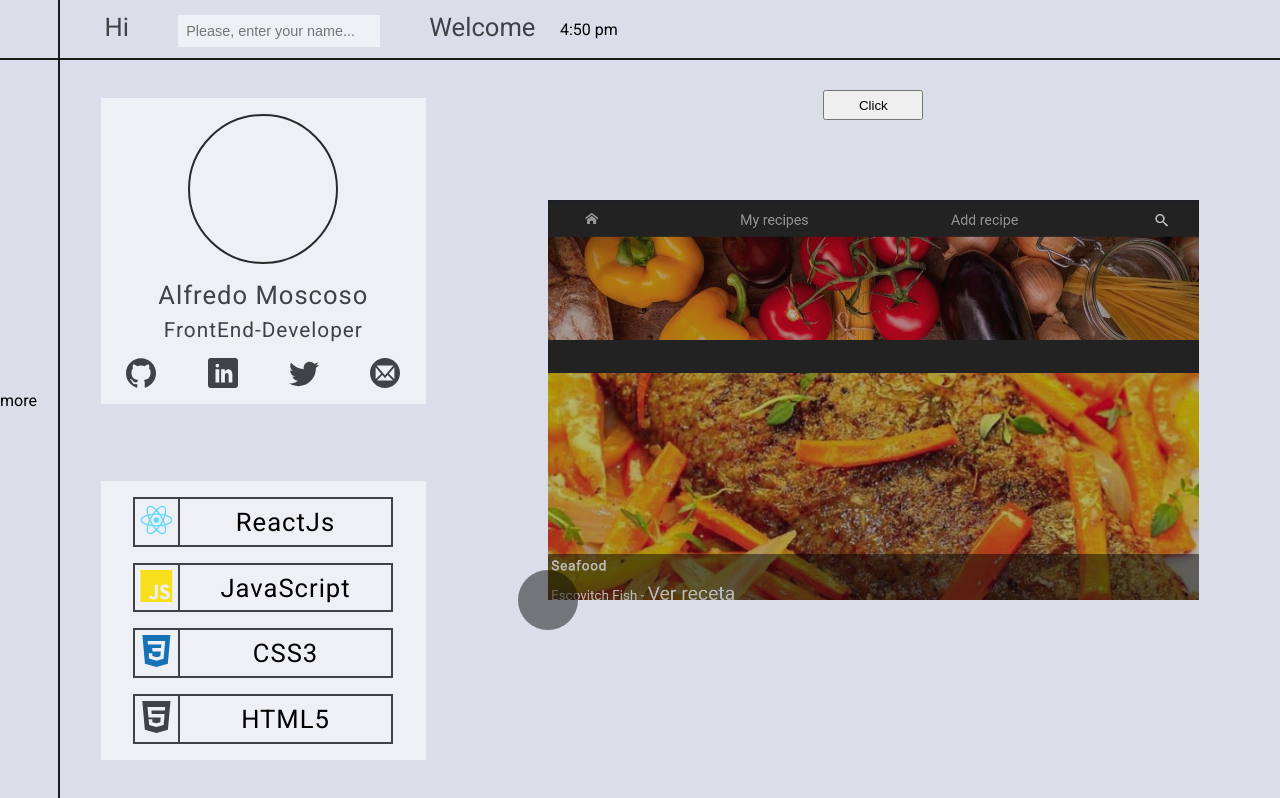
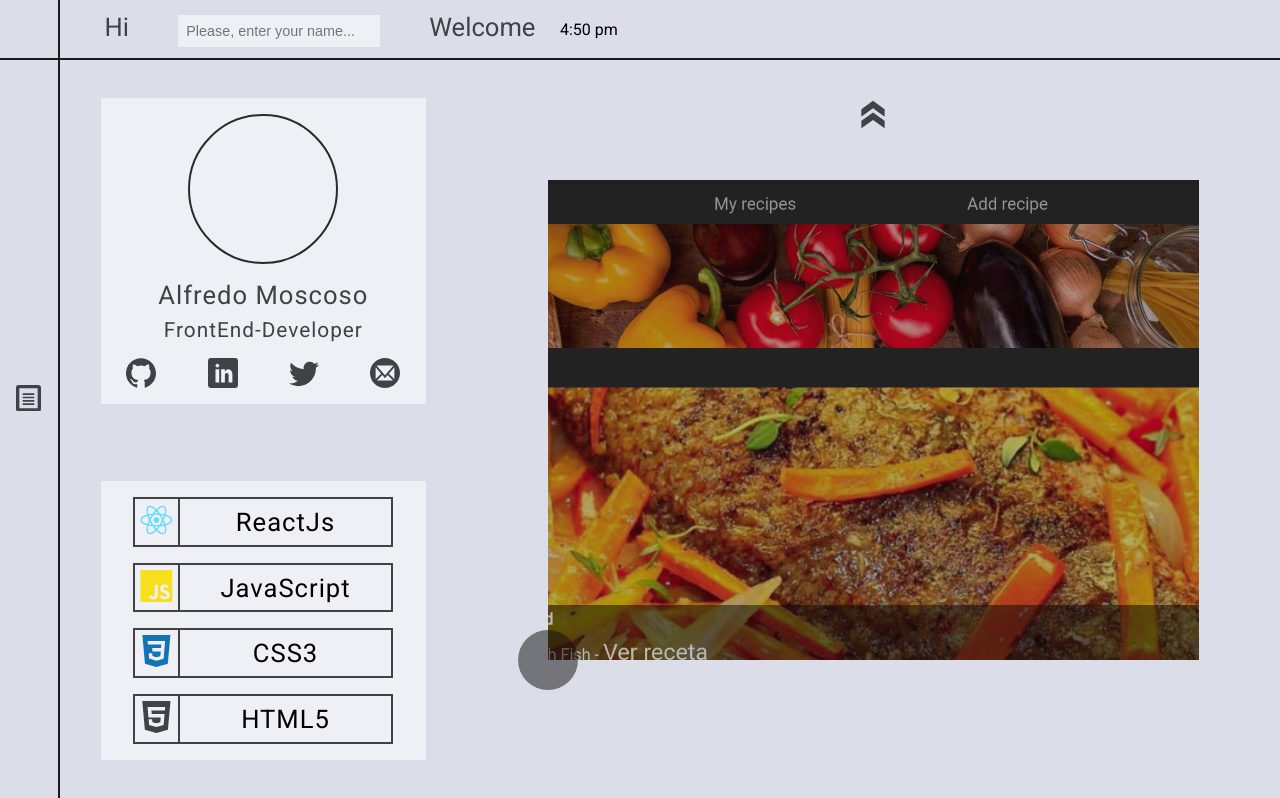
Before and after one commit to JairDev/jair-dev-portfolio, a React (Create React App) app: page / in a window 1280 px wide. Built offline with nearby package versions, Linux system fonts and the light colour scheme.

Commit message:
Add styles

```diff
--- a/public/index.html
+++ b/public/index.html
@@ -53,6 +53,12 @@
       <symbol id="icon-javascript" viewBox="0 0 32 32">
         <path fill="#f7df1e" style="fill: var(--color2, #f7df1e)" d="M0 0h32v32h-32zM29.379 24.368c-0.233-1.46-1.184-2.687-4.004-3.831-0.981-0.46-2.072-0.78-2.396-1.52-0.121-0.44-0.14-0.68-0.061-0.94 0.2-0.861 1.22-1.12 2.020-0.88 0.52 0.16 1 0.56 1.301 1.2 1.379-0.901 1.379-0.901 2.34-1.5-0.36-0.56-0.539-0.801-0.781-1.040-0.84-0.94-1.959-1.42-3.779-1.379l-0.94 0.119c-0.901 0.22-1.76 0.7-2.28 1.34-1.52 1.721-1.081 4.721 0.759 5.961 1.82 1.36 4.481 1.659 4.821 2.94 0.32 1.56-1.16 2.060-2.621 1.88-1.081-0.24-1.68-0.781-2.34-1.781l-2.44 1.401c0.28 0.64 0.6 0.919 1.080 1.479 2.32 2.341 8.12 2.221 9.161-1.339 0.039-0.12 0.32-0.94 0.099-2.2zM17.401 14.708h-2.997c0 2.584-0.012 5.152-0.012 7.74 0 1.643 0.084 3.151-0.184 3.615-0.44 0.919-1.573 0.801-2.088 0.64-0.528-0.261-0.796-0.621-1.107-1.14-0.084-0.14-0.147-0.261-0.169-0.261l-2.433 1.5c0.407 0.84 1 1.563 1.765 2.023 1.14 0.68 2.672 0.9 4.276 0.54 1.044-0.301 1.944-0.921 2.415-1.881 0.68-1.24 0.536-2.76 0.529-4.461 0.016-2.739 0-5.479 0-8.239z"></path>
       </symbol>
+      <symbol id="icon-file-text" viewBox="0 0 32 32">
+        <path d="M27 0h-24c-1.65 0-3 1.35-3 3v26c0 1.65 1.35 3 3 3h24c1.65 0 3-1.35 3-3v-26c0-1.65-1.35-3-3-3zM26 28h-22v-24h22v24zM8 14h14v2h-14zM8 18h14v2h-14zM8 22h14v2h-14zM8 10h14v2h-14z"></path>
+      </symbol>
+      <symbol id="icon-double_arrow" viewBox="0 0 24 24">
+        <path d="M8.484 5.016l5.016 6.984-5.016 6.984h-4.5l5.016-6.984-5.016-6.984h4.5zM15.516 5.016l4.969 6.984-4.969 6.984h-4.5l4.969-6.984-4.969-6.984h4.5z"></path>
+      </symbol>
     </svg>
     <noscript>You need to enable JavaScript to run this app.</noscript>
     <div id="root"></div>
--- a/src/App.css
+++ b/src/App.css
@@ -46,12 +46,53 @@
 
 .App-aside {
   border-right: 2px solid rgb(27, 27, 27);
+  padding: 0 .5rem;
   position: absolute;
   top: 0;
   height: 100vh;
   width: 60px;
   display: flex;
   align-items: center;
+  z-index: 400;
+}
+
+.content-button-info {
+  display: flex;
+  justify-content: center;
+  width: 100%;
+}
+
+.content-button-info button {
+  background: none;
+  border: none;
+  cursor: pointer;
+}
+
+.App-content-personal-info {
+  /* border: 2px solid red; */
+  background-color: #DBDEE8;
+  padding: 50px 50px 50px 110px;
+  margin-top: 60px;
+  opacity: 0;
+  position: absolute;
+  top: 0;
+  width: 100%;
+  height: 100%;
+  transition: all .5s ease-in-out;
+  transform-origin: left;
+  transform: scaleX(0);
+  z-index: 300;
+}
+
+.App-content-personal-info p {
+  font-size: calc(1vw + 1rem);
+  line-height: 1.5;
+  letter-spacing: 2px;
+}
+
+.App-content-personal-info.scale-info {
+  opacity: 1;
+  transform: scaleX(1.0);
 }
 
 .App-main {
@@ -59,7 +100,18 @@
   grid-template-columns: 1fr 2fr;
   padding-left: 60px;
   height: calc(100vh - 62px);
+  opacity: 1;
+  position: relative;
+  transform: scaleX(1.0);
+  transition: all .5s ease-in-out;
+  transform-origin: right;
 }
+
+.App-main.scale {
+  opacity: 0;
+  transform: scaleX(0);
+}
+
 
 .App-content-profile-skills {
   /* border: 2px solid darkgreen; */
@@ -172,6 +224,10 @@
   width: 20%;
 }
 
+.content-icon-skills svg {
+  width: 100%;
+}
+
 .skills span {
   /* border: 2px solid red; */
   width: 100%;
@@ -200,15 +256,17 @@
   width: 80%;
   /* height: 400px; */
   position: absolute;
-  top: calc(200px - 60px);
+  top: 15vmin;
   transition: all .5s ease-in-out;
 }
 
 .projects {
   /* outline: 2px solid red; */
   width: 100%;
-  height: 400px;
+  height: 60vmin;
   position: relative;
+  transition: all .5s ease-in-out;
+  opacity: 1;
 }
 
 .projects::before {
@@ -301,31 +359,53 @@
 }
 .icon {
   display: inline-block;
-  width: 100%;
+  width: 2em;
   height: 2em;
   stroke-width: 0;
   stroke: black;
   fill: var(--dark-color);
 }
 
+.content-button.top {
+  position: absolute;
+  top: 35px;
+}
+
+.top, .bottom {
+  background: none;
+  border: none;
+  cursor: pointer;
+}
 .top {
+  width: 100px;
+  height: 30px;
+  z-index: 200;
+}
+.top .icon-double_arrow.topSvg {
+  width: 3em;
+  height: 3em;
+  transform: rotate(-90deg);
+}
+
+.top.deactivate-top {
+  display: none;
+}
+
+.content-button.bottom {
   position: absolute;
-  top: 30px;
+  bottom: 35px;
+}
+
+.bottom {
+  display: none;
   width: 100px;
   height: 30px;
   z-index: 1000;
 }
-.top.deactivate-top {
-  display: none;
-}
-
-.bottom {
-  display: none;
-  position: absolute;
-  bottom: 30px;
-  width: 100px;
-  height: 30px;
-  z-index: 1000;
+.bottom .icon-double_arrow.bottomSvg {
+  width: 3em;
+  height: 3em;
+  transform: rotate(90deg);
 }
 
 .bottom.activate-bottom{
--- a/src/App.js
+++ b/src/App.js
@@ -1,10 +1,6 @@
 import React from "react";
-import ProfileCard from "components/ProfileCard/ProfileCard";
-import { users, skills } from "data/info-portfolio";
-import IterateArray from "components/IterateArray/IterateArray";
 import "./App.css";
-import Skills from "components/Skills/Skills";
-import Projects from "components/Projects/Projects";
+import Home from "pages/Home"
 
 function App() {
   return (
@@ -26,32 +22,8 @@ function App() {
           <span>4:50 pm</span>
         </div>
       </header>
-      <aside className="App-aside">
-        <span>more</span>
-      </aside>
+      <Home/>
 
-      <section className="App-main">
-        <section className="App-content-profile-skills">
-          <div className="App-content-profile">
-            <IterateArray
-              array={users}
-              Component={ProfileCard}
-              type={"userInfo"}
-            />
-          </div>
-          <div className="App-content-skills">
-            <IterateArray array={skills} Component={Skills} type={"skills"} />
-          </div>
-        </section>
-
-        <section className="App-parent-projects">
-          <div className="App-content-projects">
-            <Projects/>
-            {/* <IterateArray array={projects} Component={Projects} type={"projects"}/> */}
-          </div>
-
-        </section>
-      </section>
     </div>
   );
 }
--- /dev/null
+++ b/src/components/Button/Button.js
@@ -0,0 +1,18 @@
+import React from "react"
+
+function Button({className, classSvg, onClick, refButton}) {
+
+  return(
+    <div ref={refButton} className={`content-button ${className}`}>
+      <form>
+        <button className={className} onClick={onClick}>
+        <svg className={`icon icon-double_arrow ${classSvg}`}>
+          <use xlinkHref="#icon-double_arrow"></use>
+        </svg>
+        </button>
+      </form>
+    </div>
+  )
+}
+
+export default Button
--- a/src/components/Projects/Projects.js
+++ b/src/components/Projects/Projects.js
@@ -3,17 +3,26 @@ import ContentProjects from "components/ContentProjects/ContentProjects"
 import IterateArray from "components/IterateArray/IterateArray"
 import useElementPosition from "hooks/useElementPosition"
 import { projects } from "data/info-portfolio";
+import Button from "components/Button/Button";
 
 function Projects() {
-  const {elementRef, position, classTop, classBottom} = useElementPosition()
+  const {handleTop, handleBottom,elementRef, classTop, classBottom} = useElementPosition()
 
   return (
     <>
-      <button className={classTop === "" ? "top" : `top ${classTop}`} onClick={position}>Click</button>
+      <Button
+        classSvg="topSvg"
+        className={classTop === "" ? "top" : `top ${classTop}`}
+        onClick={handleTop}
+      />
       <div ref={elementRef} className="content-projects">
         <IterateArray array={projects} Component={ContentProjects} type={"projects"}/>
       </div>
-      <button className={classBottom === "" ? "bottom" : `bottom ${classBottom}`}  onClick={position}>Click</button>
+      <Button
+        classSvg="bottomSvg"
+        className={classBottom === "" ? "bottom" : `bottom ${classBottom}`}
+        onClick={handleBottom}
+      />
     </>
   )
 }
--- a/src/hooks/useElementPosition.js
+++ b/src/hooks/useElementPosition.js
@@ -6,17 +6,15 @@ function useElementPosition() {
   const [classTop, setClassTop] = useState("")
   const [classBottom, setClassBottom] = useState("")
 
-  const position = (e) => {
-    let element = e.target
-    element.className === "top" ? top() : bottom()
-
-  }
-  const top = () => {
+  const handleTop = (e) => {
+    e.preventDefault()
+    console.log("top")
     setCount(prev => prev += 1)
-
   }
 
-  const bottom = () => {
+  const handleBottom = (e) => {
+    e.preventDefault()
+    console.log("bottom")
     setCount(prev => prev -= 1)
   }
 
@@ -29,37 +27,22 @@ function useElementPosition() {
     const outSize = coords.height - realSizeElements
     const marginAdd = outSize / (node.length - 1)
     const translate = (marginAdd + nodesHeight) * count
-    const bottom = coords.height - nodesHeight
-    if(count >= node.length) {
-      console.log("return")
-      return
-    }
+
     if(count >= node.length - 1) {
       setClassTop("deactivate-top")
-      console.log("deactivate-top")
     }else {
-      console.log("activate-top")
       setClassTop("")
     }
 
     if(count > 0) {
-      console.log("activate-bottom")
       setClassBottom("activate-bottom")
     }else {
-      console.log("deactivate-bottom")
       setClassBottom("")
     }
-
-    // console.log(coords)
-    console.log(count)
-    // console.log(translate)
     element.style = `transform: translateY(-${translate}px)`
-    // console.log("useElementPosition -> bottom", bottom)
-    // console.log(translate)
-
   }, [count])
 
-  return {elementRef, position, classTop, classBottom}
+  return {handleTop, handleBottom, elementRef, classTop, classBottom}
 }
 
 export default useElementPosition
--- /dev/null
+++ b/src/pages/Home/index.js
@@ -0,0 +1,80 @@
+import React, {useRef, useState} from "react"
+import ProfileCard from "components/ProfileCard/ProfileCard";
+import { users, skills } from "data/info-portfolio";
+import IterateArray from "components/IterateArray/IterateArray";
+import Skills from "components/Skills/Skills";
+import Projects from "components/Projects/Projects";
+
+function Home() {
+  const refPersonalInfo = useRef()
+  const refMain = useRef()
+
+  const handleDisplay = (e) => {
+    refPersonalInfo.current.classList.toggle("scale-info")
+    refMain.current.classList.toggle("scale")
+    e.preventDefault()
+  }
+  return(
+    <>
+      <aside className="App-aside">
+        <div className={"content-button-info"}>
+          <form>
+            <button onClick={handleDisplay}>
+              <svg className="icon icon-file-text"><use xlinkHref="#icon-file-text"></use></svg>
+            </button>
+          </form>
+        </div>
+      </aside>
+
+      <div ref={refPersonalInfo} className={`App-content-personal-info`}>
+        <div>
+          <div>
+            <img src ="" alt=""></img>
+          </div>
+          <p>Lorem Ipsum is simply dummy text of the printing and
+            typesetting industry. Lorem Ipsum has been the industry's
+            standard dummy text ever since the 1500s, when an unknown
+            printer took a galley of type and scrambled it to make a type
+            specimen book. It has survived not only five centuries, but also
+            the leap into electronic typesetting, remaining essentially unchanged.
+            Lorem Ipsum is simply dummy text of the printing and
+            typesetting industry. Lorem Ipsum has been the industry's
+            standard dummy text ever since the 1500s, when an unknown
+            printer took a galley of type and scrambled it to make a type
+            specimen book. It has survived not only five centuries, but also
+            the leap into electronic typesetting, remaining essentially unchanged.
+          </p>
+        </div>
+      </div>
+
+
+      <section ref={refMain} className={`App-main`}>
+        <section className="App-content-profile-skills">
+          <div className="App-content-profile">
+            <IterateArray
+              array={users}
+              Component={ProfileCard}
+              type={"userInfo"}
+            />
+          </div>
+          <div className="App-content-skills">
+            <IterateArray
+              array={skills}
+              Component={Skills}
+              type={"skills"}
+            />
+          </div>
+        </section>
+
+        <section className="App-parent-projects">
+          <div className="App-content-projects">
+            <Projects/>
+          </div>
+
+        </section>
+      </section>
+    </>
+  )
+}
+
+export default Home
```
